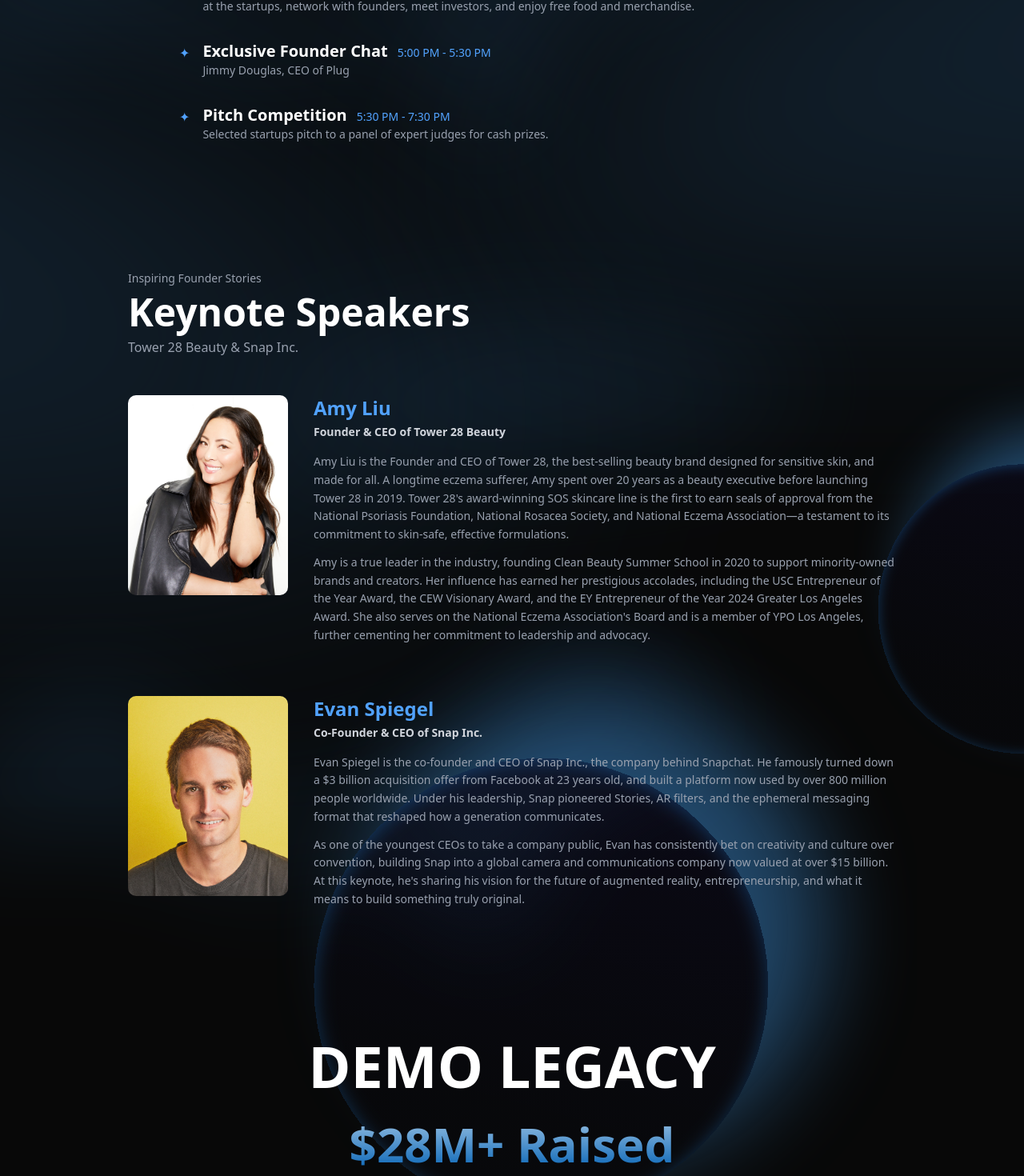
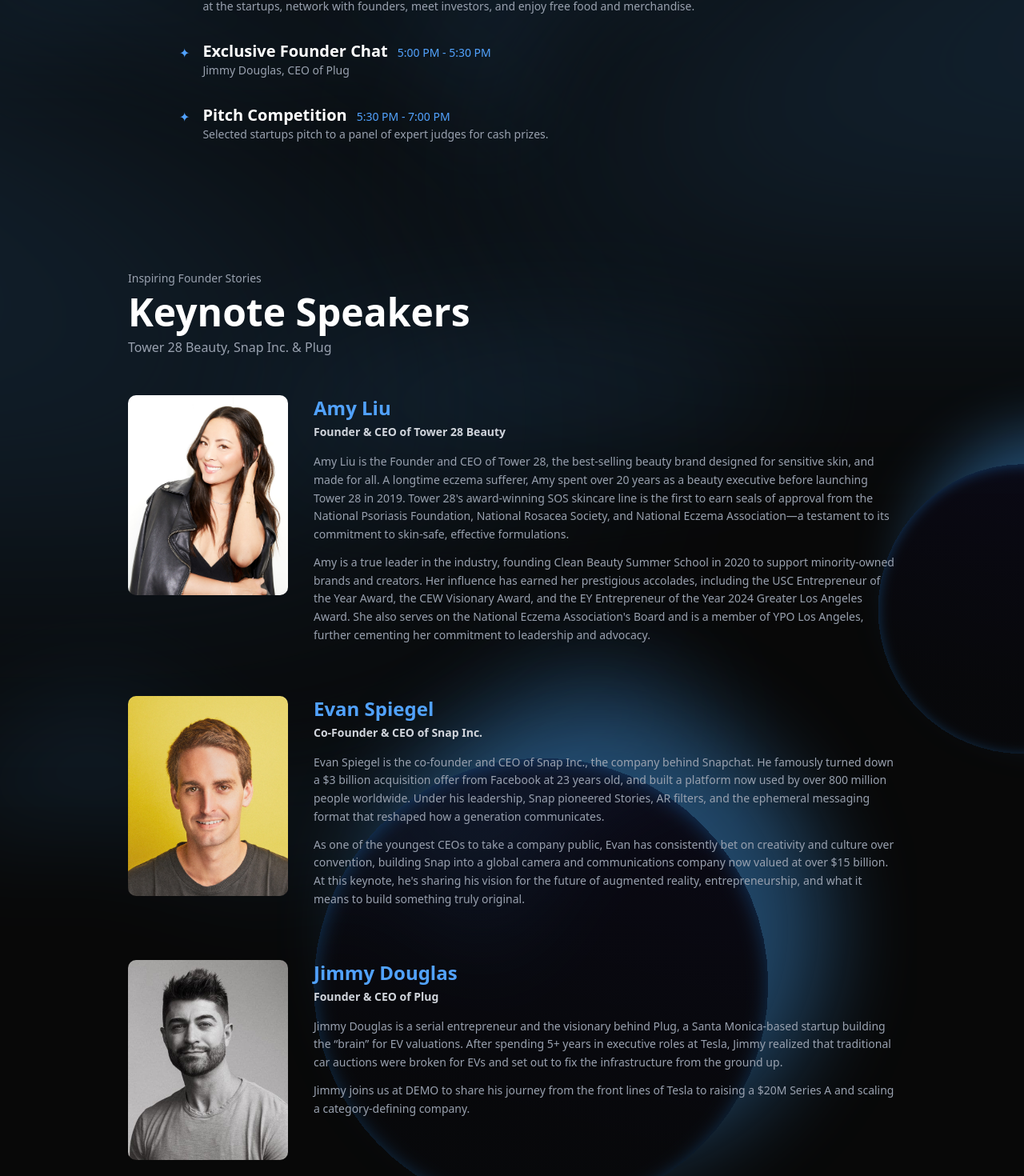
Before and after one commit to troylabs/DEMO-2025, a Next.js app: page / in a window 1280 px wide. Shown: the part 2538-4008 px from the top of the page at 80% size. Built offline with nearby package versions, Linux system fonts and the light colour scheme.

Commit message:
add jimmy spearker

```diff
--- a/app/page.tsx
+++ b/app/page.tsx
@@ -487,7 +487,7 @@
               <div>
                 <div className="flex items-baseline gap-3">
                   <h3 className="text-xl font-bold text-white">Pitch Competition</h3>
-                  <span className="text-sm text-blue-400">5:30 PM - 7:30 PM</span>
+                  <span className="text-sm text-blue-400">5:30 PM - 7:00 PM</span>
                 </div>
                 <p className="text-sm text-gray-400">Selected startups pitch to a panel of expert judges for cash prizes.</p>
               </div>
@@ -503,7 +503,7 @@
           <h2 className="mb-2 text-4xl font-bold text-white md:text-5xl">
             Keynote Speakers
           </h2>
-          <p className="mb-12 text-gray-400">Tower 28 Beauty &amp; Snap Inc.</p>
+          <p className="mb-12 text-gray-400">Tower 28 Beauty, Snap Inc. &amp; Plug</p>
 
           {/* Amy Liu */}
           <div className="mb-16 flex flex-col gap-8 md:flex-row">
@@ -531,7 +531,7 @@
           </div>
 
           {/* Evan Spiegel */}
-          <div className="flex flex-col gap-8 md:flex-row">
+          <div className="mb-16 flex flex-col gap-8 md:flex-row">
             <div className="flex-shrink-0">
               <Image
                 src="/headshots/Evan Spiegel.jpeg"
@@ -551,6 +551,31 @@
               </p>
               <p className="text-sm leading-relaxed text-gray-400">
                 As one of the youngest CEOs to take a company public, Evan has consistently bet on creativity and culture over convention, building Snap into a global camera and communications company now valued at over $15 billion. At this keynote, he&apos;s sharing his vision for the future of augmented reality, entrepreneurship, and what it means to build something truly original.
+              </p>
+            </div>
+          </div>
+
+          {/* Jimmy Douglas */}
+          <div className="flex flex-col gap-8 md:flex-row">
+            <div className="flex-shrink-0">
+              <Image
+                src="/headshots/jimmy.jpeg"
+                alt="Jimmy Douglas"
+                width={200}
+                height={250}
+                className="rounded-lg object-cover h-[250px] w-[200px]"
+              />
+            </div>
+            <div className="flex-1">
+              <h3 className="mb-1 text-2xl font-bold text-blue-400">Jimmy Douglas</h3>
+              <p className="mb-4 text-sm font-semibold text-gray-300">
+                Founder &amp; CEO of Plug
+              </p>
+              <p className="mb-3 text-sm leading-relaxed text-gray-400">
+                Jimmy Douglas is a serial entrepreneur and the visionary behind Plug, a Santa Monica-based startup building the &ldquo;brain&rdquo; for EV valuations. After spending 5+ years in executive roles at Tesla, Jimmy realized that traditional car auctions were broken for EVs and set out to fix the infrastructure from the ground up.
+              </p>
+              <p className="text-sm leading-relaxed text-gray-400">
+                Jimmy joins us at DEMO to share his journey from the front lines of Tesla to raising a $20M Series A and scaling a category-defining company.
               </p>
             </div>
           </div>
@@ -630,7 +655,7 @@
           <p className="mb-8 text-lg text-gray-400">Emerging Startups, Expert Judges</p>
 
           <p className="mb-12 max-w-2xl text-lg text-gray-300">
-            Pitch Competitions for selected startups will last from 5:30 PM to 7:30 PM, and winners will receive tuition-deductible prizes as awarded by the Lloyd Greif Center for Entrepreneurial Studies.
+            Pitch Competitions for selected startups will last from 5:30 PM to 7:00 PM, and winners will receive tuition-deductible prizes as awarded by the Lloyd Greif Center for Entrepreneurial Studies.
           </p>
 
           {/* Prize amounts */}
```
